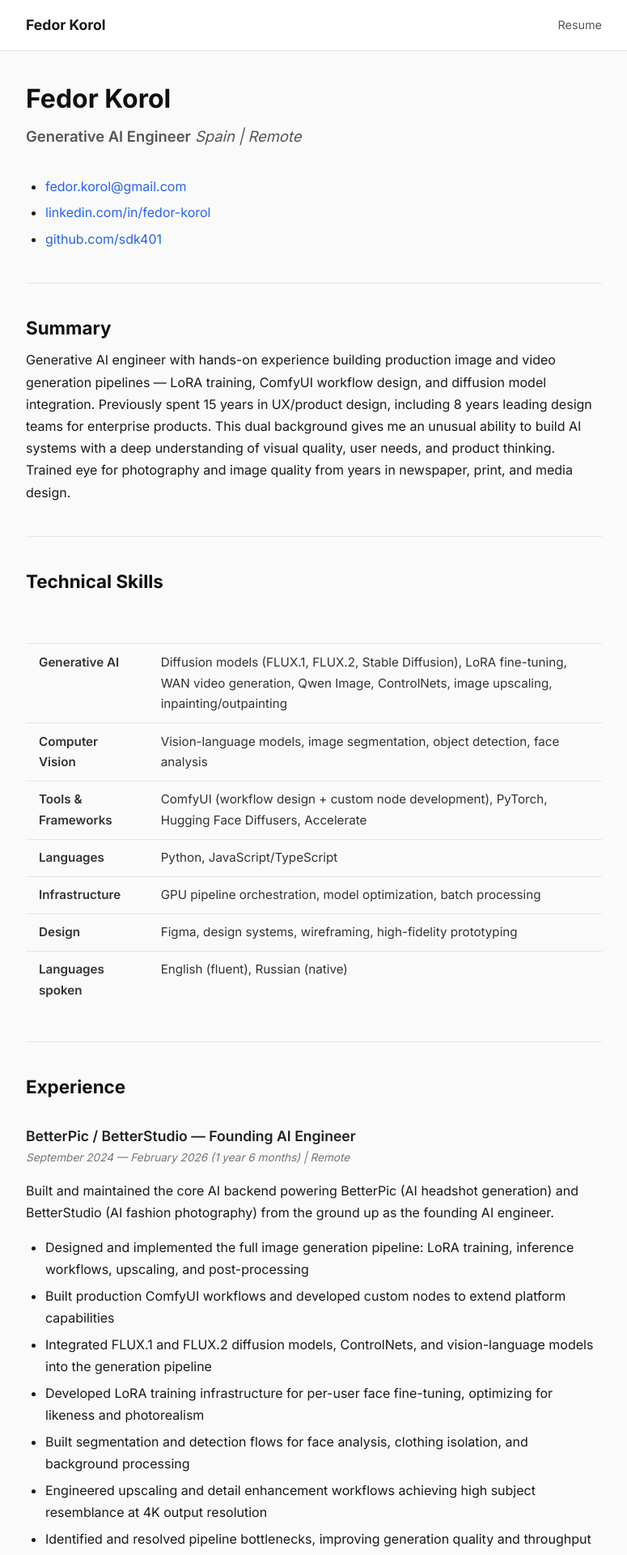
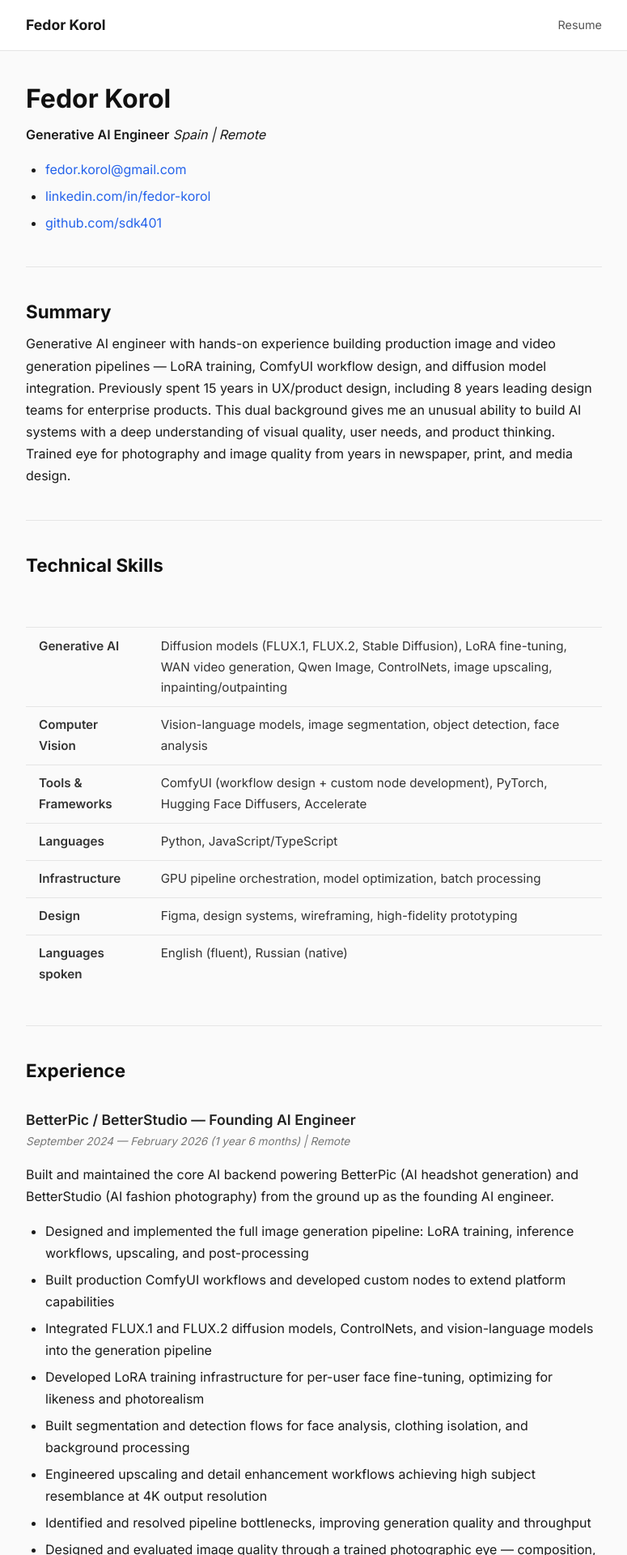
Before and after one commit to sdk401/portfolio, a Jekyll site: the page built from resume.md, in a window 1280 px wide. Shown: the top 1920 px of the page at 81% size, without its empty margins (252-1027 px from the left). Built offline with Jekyll 4.4.1, drawn with Linux system fonts in a browser that asks for light colours.

Commit message:
Update resume

```diff
--- a/resume.md
+++ b/resume.md
@@ -7,7 +7,6 @@ title: Resume
 
 **Generative AI Engineer**
 *Spain | Remote*
-{: .subtitle}
 
 - [fedor.korol@gmail.com](mailto:fedor.korol@gmail.com)
 - [linkedin.com/in/fedor-korol](https://www.linkedin.com/in/fedor-korol)
```
